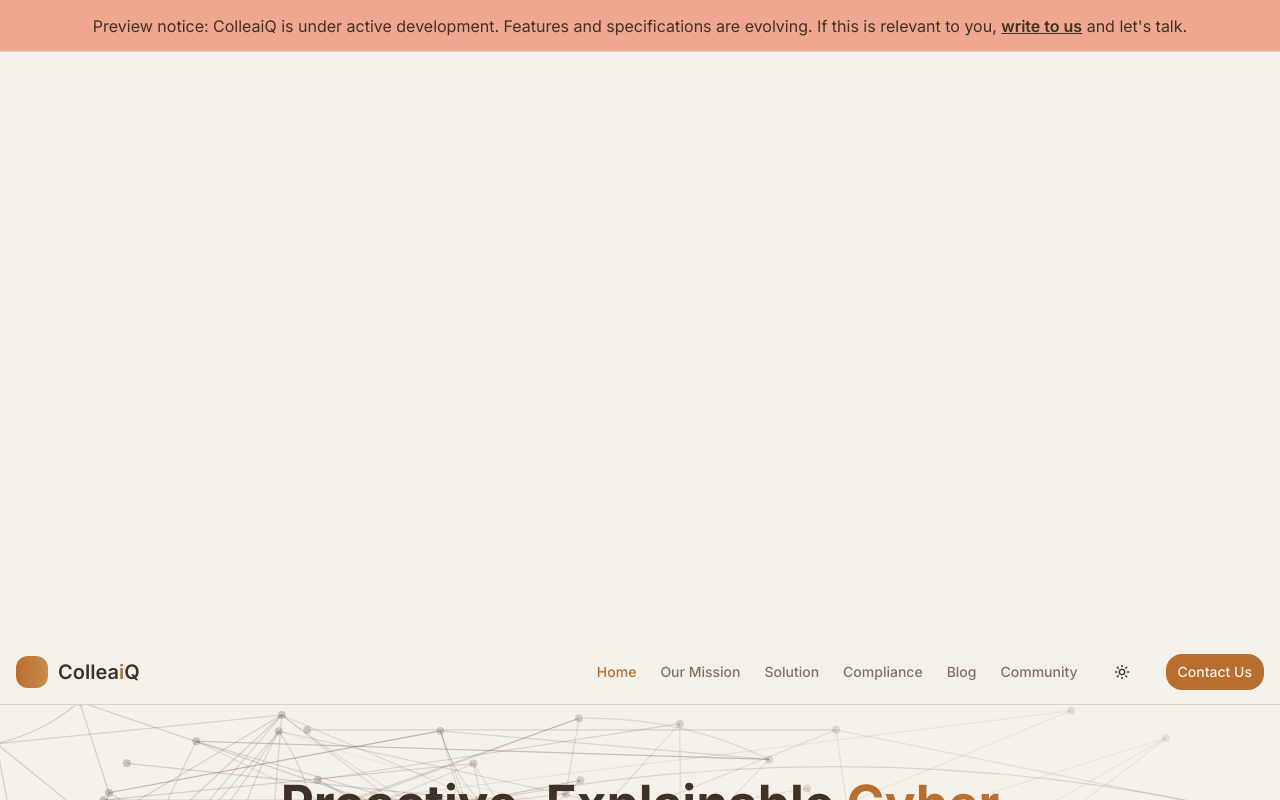
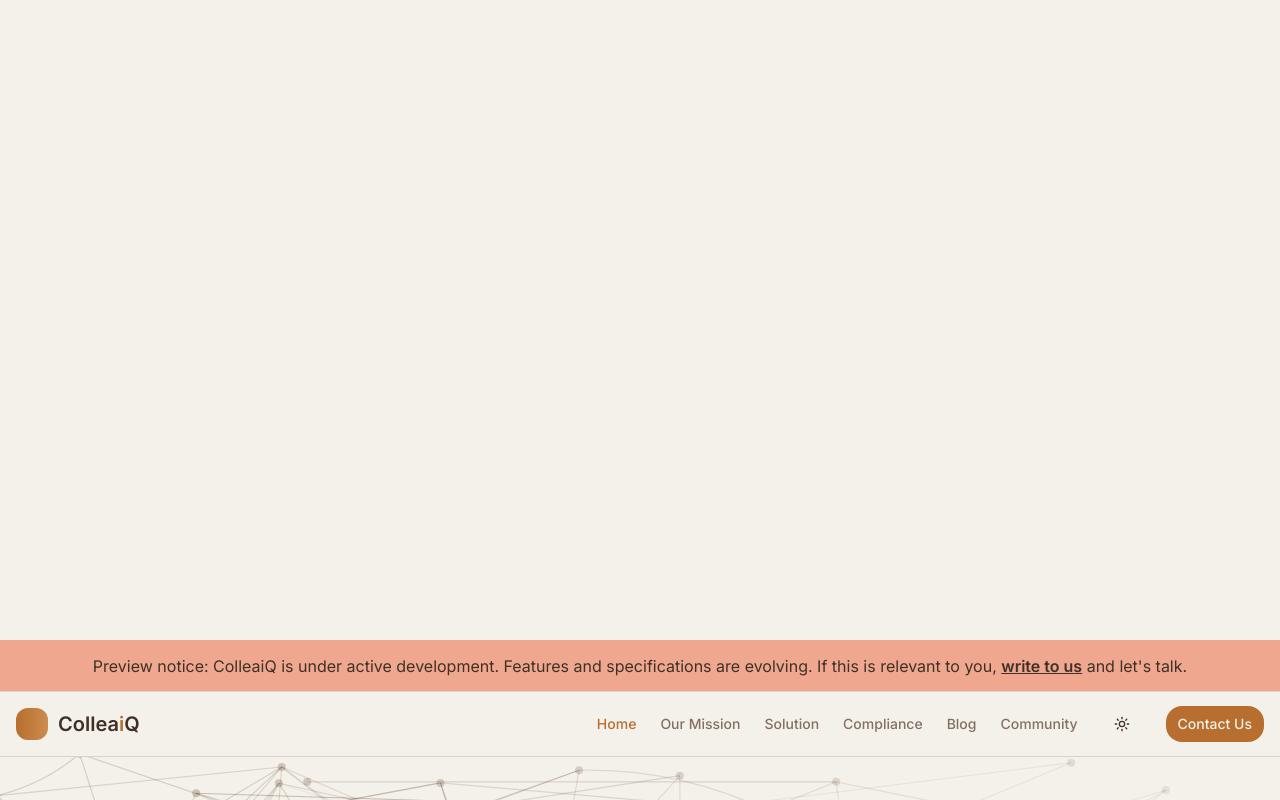
Before and after one commit to GorenzelgProjects/cyber-swarm-solutions, a React (Vite) app: page / in a window 1280 px wide. Shown: the top 800 px of the page. Built offline with nearby package versions, Linux system fonts and the light colour scheme.

Commit message:
Fix header and banner spacing

```diff
--- a/src/components/Navigation.tsx
+++ b/src/components/Navigation.tsx
@@ -21,9 +21,8 @@ const Navigation = () => {
 
   return (
     <nav
-      className="sticky w-full bg-background border-b border-border"
+      className="sticky top-0 w-full bg-background border-b border-border"
       style={{
-        top: '52px',
         zIndex: 900,
         backgroundColor: 'hsl(var(--background))',
         margin: 0,
--- a/src/components/PreviewBanner.tsx
+++ b/src/components/PreviewBanner.tsx
@@ -3,7 +3,7 @@ import { Link } from "react-router-dom";
 export const PreviewBanner = () => {
   return (
     <div
-      className="fixed top-0 left-0 right-0 border-b border-border"
+      className="sticky top-0 left-0 right-0 border-b border-border"
       style={{
         zIndex: 1000,
         backgroundColor: 'hsl(var(--preview-banner))',
```
